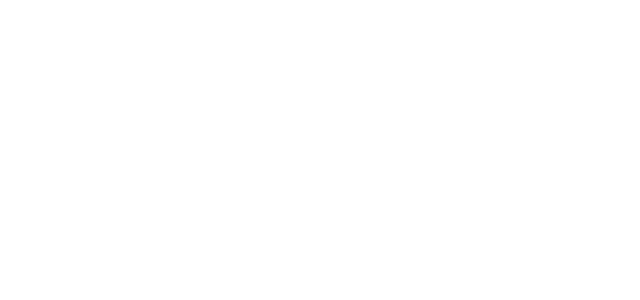
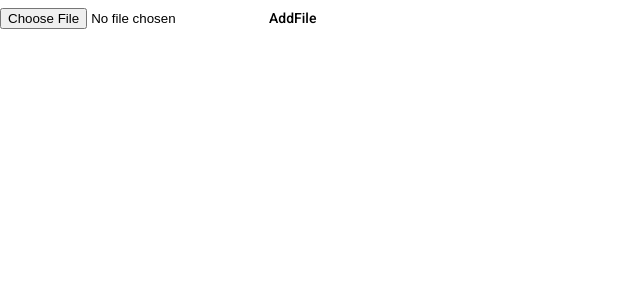
Before and after one commit to XodoSan/XodoCloudClient, an Angular app: page / in a window 1280 px wide. Shown: the top 300 px of the page, without its empty margins (0-640 px from the left). Built offline with nearby package versions, Linux system fonts and the light colour scheme.

Commit message:
Added sending user file to server

```diff
--- a/angular.json
+++ b/angular.json
@@ -17,7 +17,7 @@
         "build": {
           "builder": "@angular-devkit/build-angular:browser",
           "options": {
-            "outputPath": "dist/hodo-cloud-client",
+            "outputPath": "C:/Users/Андрей/source/repos/HodoCloud/HodoCloudAPI/wwwroot",
             "index": "src/index.html",
             "main": "src/main.ts",
             "polyfills": "src/polyfills.ts",
--- a/src/app/app.component.html
+++ b/src/app/app.component.html
@@ -0,0 +1 @@
+<app-file-load-page></app-file-load-page>
--- /dev/null
+++ b/src/app/file-load-page/file-load-page.component.html
@@ -0,0 +1,2 @@
+<input MatInput type="file" name="load file" (change)="ChangeFiles($event)">
+<button mat-button (click)="AddFiles()">AddFile</button>
--- /dev/null
+++ b/src/app/file-load-page/file-load-page.component.ts
@@ -0,0 +1,26 @@
+import { Component } from '@angular/core';
+import { HttpClient } from '@angular/common/http';
+import { firstValueFrom } from 'rxjs';
+
+@Component({
+  selector: 'app-file-load-page',
+  templateUrl: './file-load-page.component.html',
+  styleUrls: ['./file-load-page.component.css']
+})
+export class FileLoadPageComponent
+{
+  constructor(private http: HttpClient){}
+
+  public userFile: File = new File([], "kroll");
+
+  public ChangeFiles(event: any)
+  {
+    this.userFile = event.target.files[0];
+  }
+
+  public async AddFiles(): Promise<void>
+  {
+    console.log(this.userFile);
+    firstValueFrom(await this.http.post<void>('/api/File', this.userFile));
+  }
+}
```
Also changed, not shown: src/app/app.module.ts (+10 -3 lines), src/app/file-load-page/file-load-page.component.css (added).
